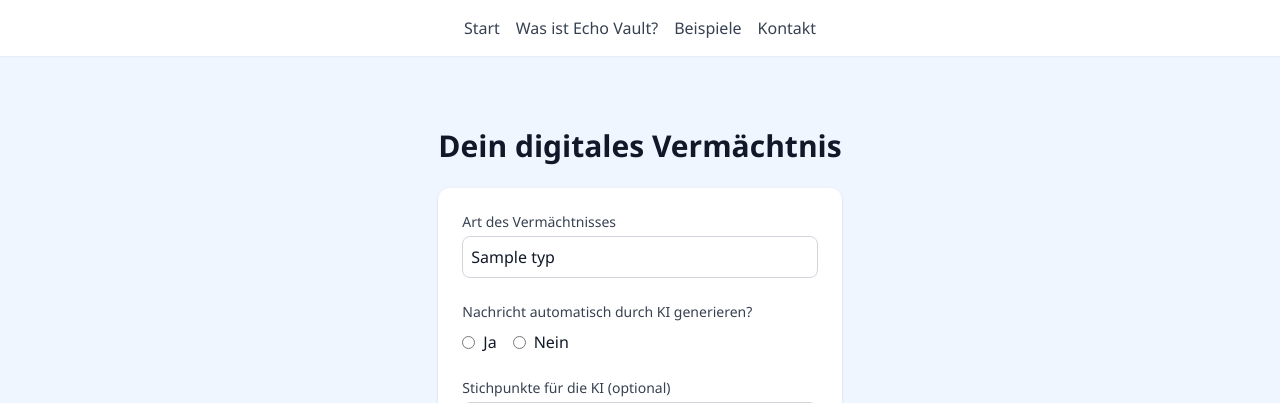
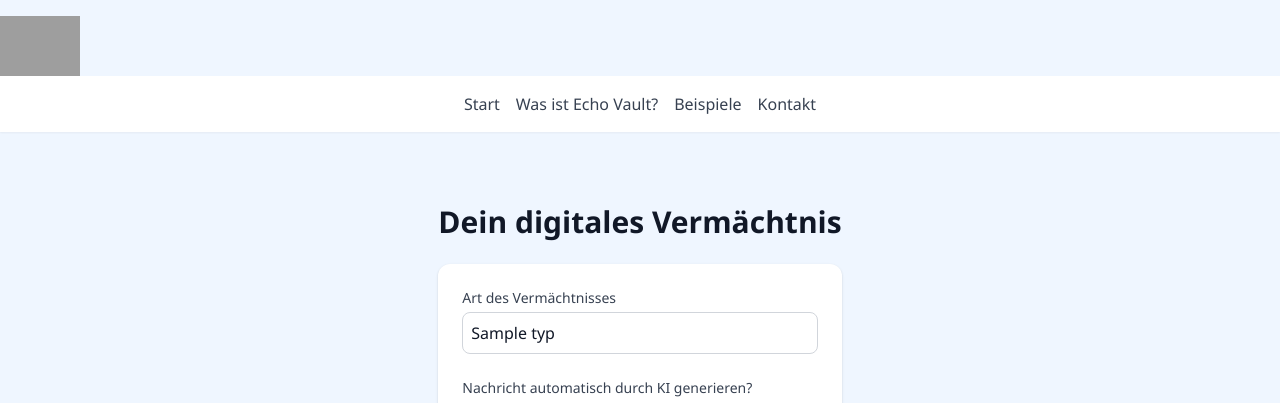
Before and after one commit to doneo24/echo_vault, a Python web app: template templates/formular.html in a window 1280 px wide. Shown: the top 403 px of the page. Run offline with Jinja, Linux system fonts and the light colour scheme; the template is opened without the code that fills it: most values are stand-ins (such as "Sample title", 1, 10 or a date in 2020); some web fonts are replaced; grey boxes are pictures that could not be loaded.

Commit message:
Update base.html

```diff
--- a/templates/base.html
+++ b/templates/base.html
@@ -13,6 +13,11 @@
   </style>
 </head>
 <body class="bg-blue-50 text-gray-900 min-h-screen flex flex-col">
+
+  <header style="text-align: center; padding-top: 1rem;">
+  <img src="{{ url_for('static', filename='doneo_logo.png') }}" alt="Doneo Echo Vault" style="height: 60px;">
+</header>
+
 
   <!-- Header Navigation -->
   <header class="bg-white shadow-sm py-4 mb-6">
```
